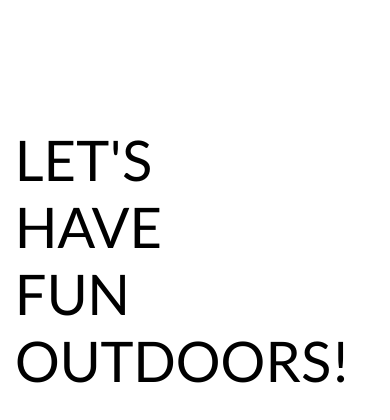
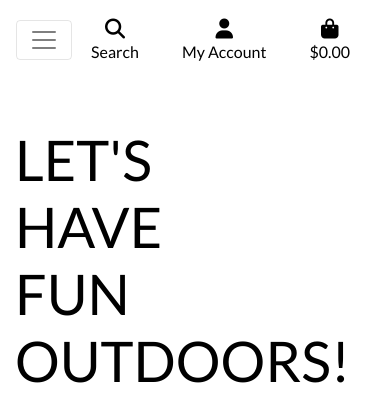
Before and after one commit to Nicole215/outdoor_queens, a Django app: page / in a window 390 px wide. Shown: the top 420 px of the page. Run offline with Django 3.2, Linux system fonts and the light colour scheme; the visitor is signed in with stand-in values (Sample User, id 1); some libraries are stand-ins or nearby versions.

Commit message:
Add mobile header and main navbar

```diff
--- a/templates/base.html
+++ b/templates/base.html
@@ -97,6 +97,15 @@
                 </ul>
             </div>
         </div>
+        <div class="row bg-white">
+            <nav class="navbar navbar-expand-lg navbar-light w-100">
+                <button class="navbar-toggler" type="button" data-toggle="collapse" data-target="#main-nav" aria-controls="main-nav" aria-expanded="false" aria-label="Toggle navigation">
+                    <span class="navbar-toggler-icon"></span>
+                </button>
+                {% include 'includes/mobile-top-header.html' %}
+                {% include 'includes/main-nav.html' %}
+            </nav>
+        </div>
     </header>
 
     {% if messages %}
--- /dev/null
+++ b/templates/includes/main-nav.html
@@ -0,0 +1,23 @@
+<div class="collapse navbar-collapse" id="main-nav">
+    <ul class="navbar-nav w-auto mx-auto">
+        <li class="nav-item dropdown">
+            <a class="logo-font font-weight-bold nav-link text-black mr-5" href="#" id="eventtickets-link" data-toggle="dropdown" aria-haspopup="true" aria-expanded="false">
+                Tickets
+            </a>
+            <div class="dropdown-menu border-0" aria-labelledby="eventtickets-link">
+                <a href="" class="dropdown-item">Hiking Events</a>
+                <a href="" class="dropdown-item">Mud Runs</a>
+            </div>
+        </li>
+
+        <li class="nav-item dropdown">
+            <a class="logo-font font-weight-bold nav-link text-black mr-5" href="#" id="eventtickets-link" data-toggle="dropdown" aria-haspopup="true" aria-expanded="false">
+                Merchandise
+            </a>
+            <div class="dropdown-menu border-0" aria-labelledby="eventtickets-link">
+                <a href="" class="dropdown-item">Clothing</a>
+                <a href="" class="dropdown-item">Accessoirs</a>
+            </div>
+        </li>
+    </ul>
+</div>
--- /dev/null
+++ b/templates/includes/mobile-top-header.html
@@ -0,0 +1,56 @@
+<li class="list-inline-item">
+    <a class="text-black nav-link d-block d-lg-none" href="#" id="mobile-search" data-toggle="dropdown" aria-haspopup="true" aria-expanded="false">
+        <div class="text-center">
+            <div><i class="fas fa-search fa-lg"></i></div>
+            <p class="my-0">Search</p>
+        </div>
+    </a>
+    <div class="dropdown-menu border-0 w-100 p-3 rounded-0 my-0" aria-labelledby="mobile-search">
+        <form class="form" method="GET" action="">
+            <div class="input-group w-100">
+                <input class="form-control border border-black rounded-0" type="text" name="q" placeholder="Search our site">
+                <div class="input-group-append">
+                    <button class="form-control form-control btn btn-black border border-black rounded-0" type="submit">
+                        <span class="icon">
+                            <i class="fas fa-search"></i>
+                        </span>
+                    </button>
+                </div>
+            </div>
+        </form>
+    </div>
+</li>
+<li class="list-inline-item dropdown">
+    <a class="text-black nav-link d-block d-lg-none" href="#" id="user-options" data-toggle="dropdown" aria-haspopup="true" aria-expanded="false">
+        <div class="text-center">
+            <div><i class="fas fa-user fa-lg"></i></div>
+            <p class="my-0">My Account</p>
+        </div>
+    </a>
+    <div class="dropdown-menu border-0" aria-labelledby="user-options">
+        {% if request.user.is_authenticated %}
+            {% if request.user.is_superuser %}
+                <a href="{% url 'account_logout' %}" class="dropdown-item">Product Management</a>
+            {% endif %}
+            <a href="" class="dropdown-item">My Profile</a>
+            <a href="{% url 'account_logout' %}" class="dropdown-item">Logout</a>
+        {% else %}
+            <a href="{% url 'account_signup' %}" class="dropdown-item">Register</a>
+            <a href="{% url 'account_login' %}" class="dropdown-item">Login</a>
+        {% endif %}
+    </div>
+</li>
+<li class="list-inline-item">
+    <a class="{% if grand_total %}text-primary font-weight-bold{% else %}text-black{% endif %} nav-link d-block d-lg-none" href="">
+        <div class="text-center">
+            <div><i class="fas fa-shopping-bag fa-lg"></i></div>
+            <p class="my-0">
+                {% if grand_total %}
+                    ${{ grand_total|floatformat:2 }}
+                {% else %}
+                    $0.00
+                {% endif %}
+            </p>
+        </div>
+    </a>
+</li>
```
